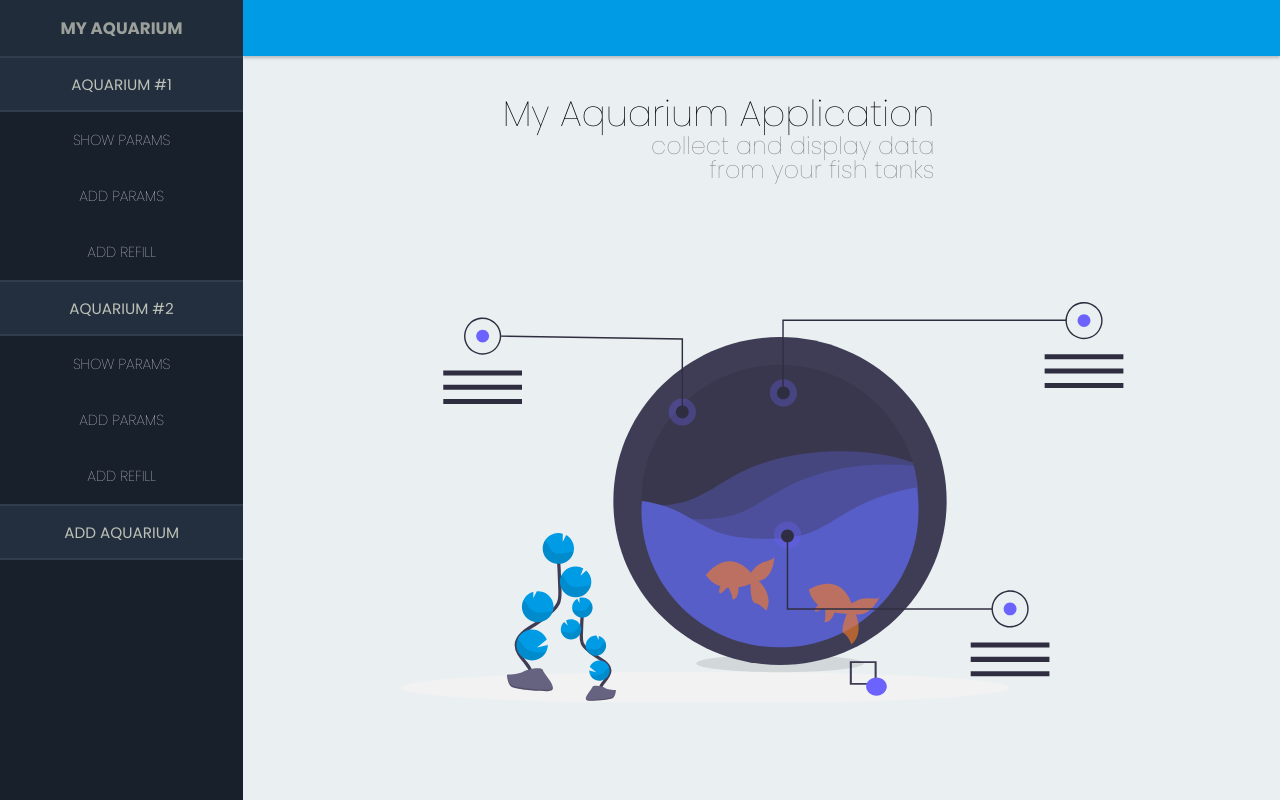
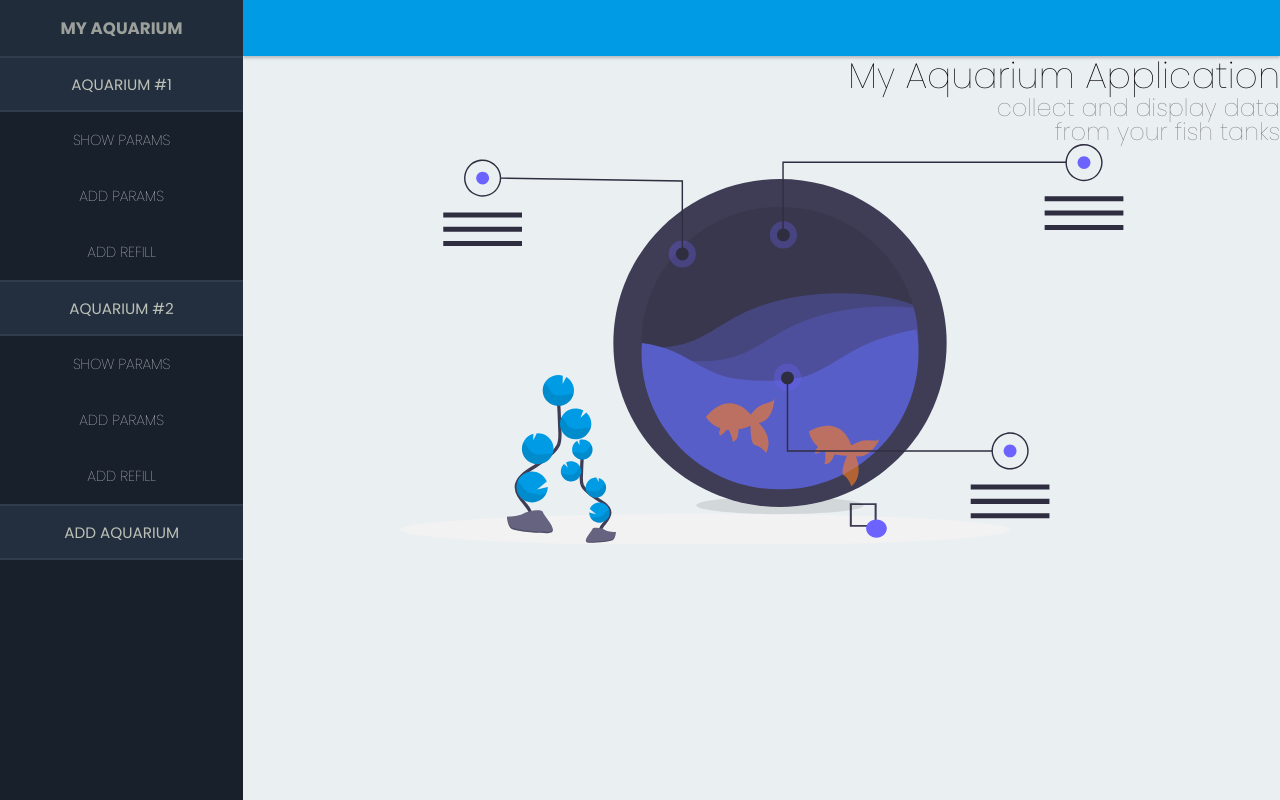
Before and after one commit to jimmeryn/my-aquarium-app, a React (Create React App) app: page / in a window 1280 px wide. Built offline with nearby package versions, Linux system fonts and the light colour scheme.

Commit message:
link styling - no text decoration

```diff
--- a/src/app/App.css
+++ b/src/app/App.css
@@ -10,9 +10,8 @@
   height: 50vh;
 }
 
-.head {
-  margin: 3vw 27vw 15vh 6vw;
-  padding: 0;
+a {
+  text-decoration: none;
 }
 
 @media only screen and (max-width: 800px) {
```
